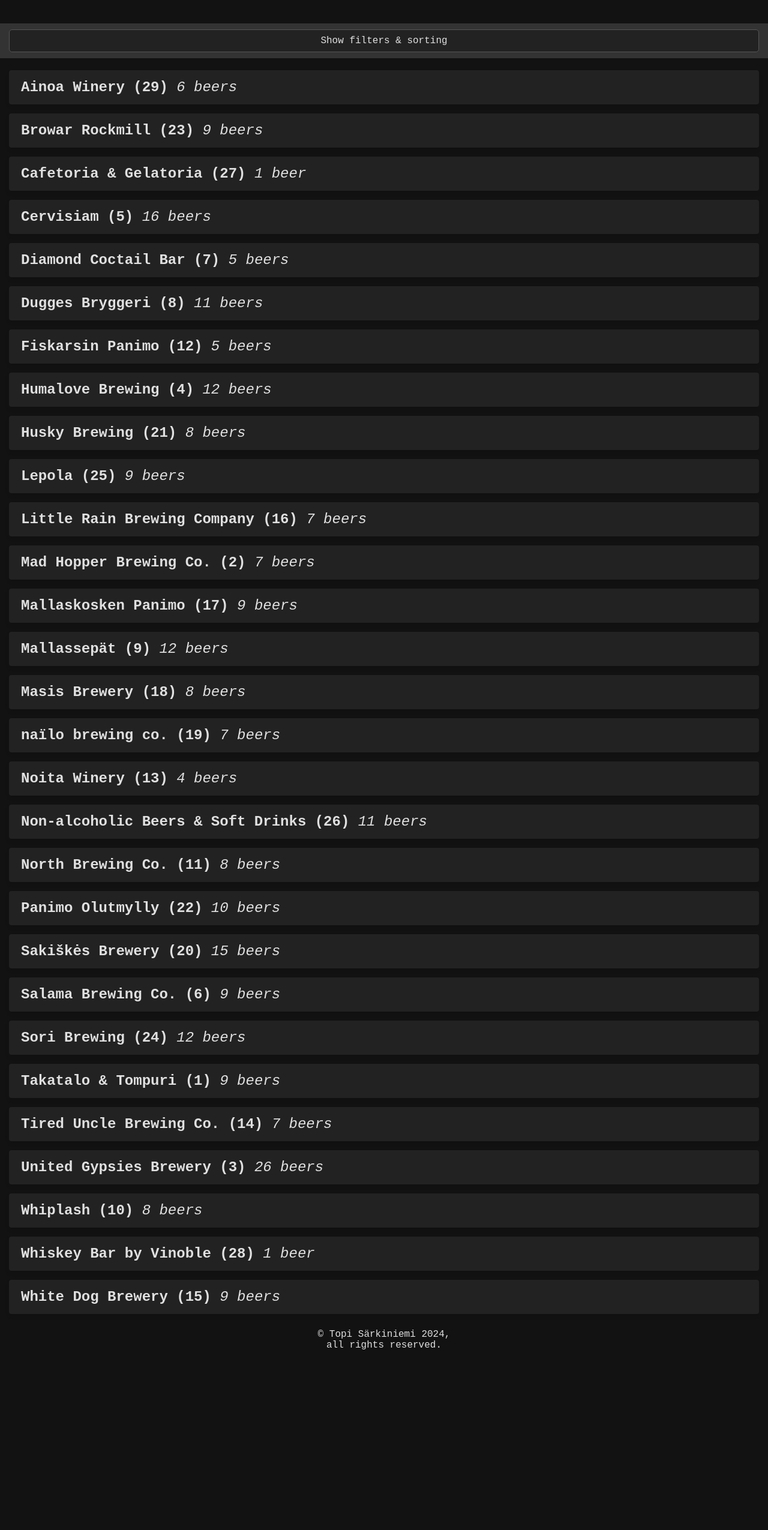
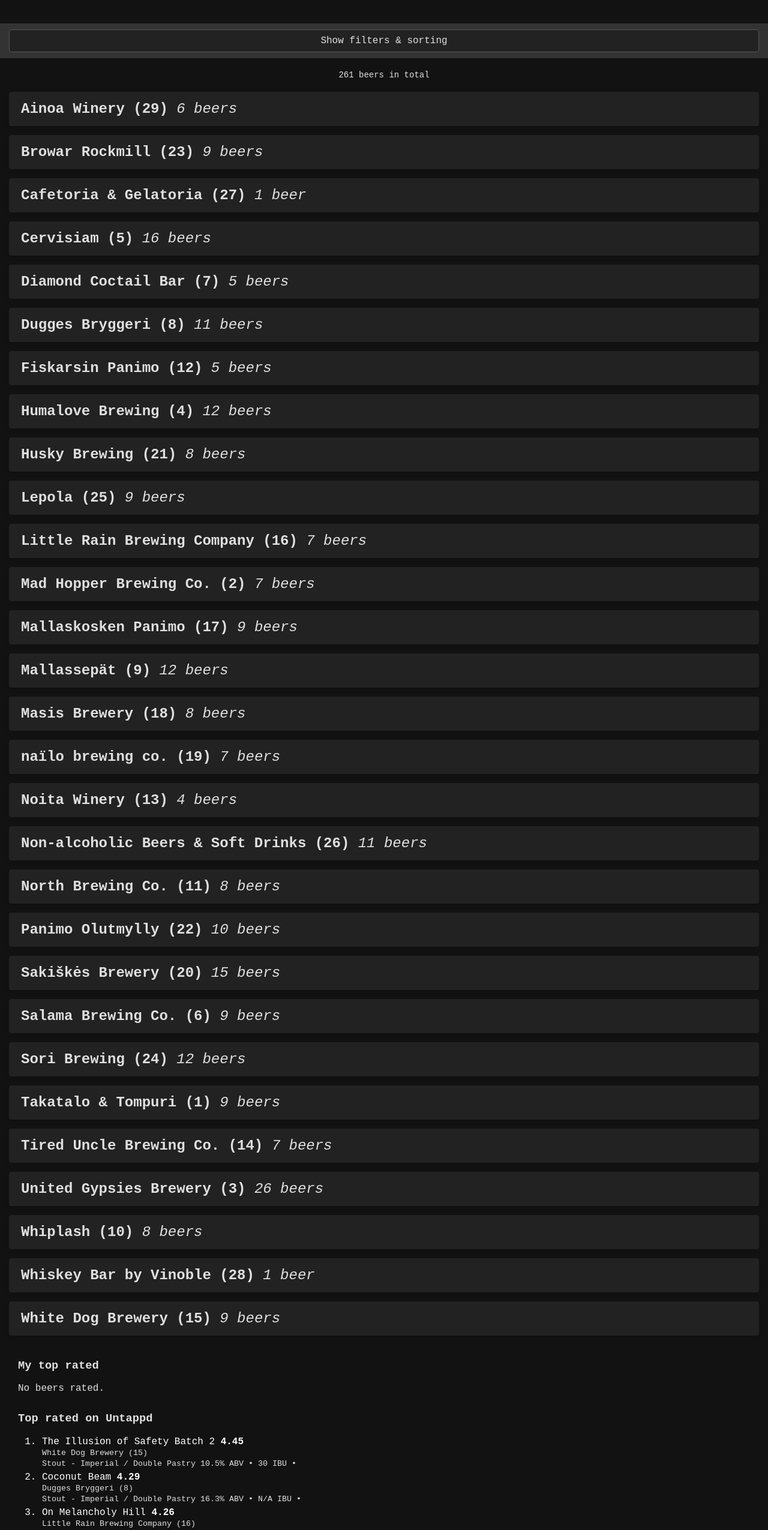
Before and after one commit to topierland/topisarkiniemi, a React (Create React App) app in the folder beer/: page / in a window 1280 px wide. Shown: the part 129-2679 px from the top of the page at 60% size. Before the commit the page ends 2420 px from the top, so only its background shows below. Built offline with nearby package versions, Linux system fonts and the light colour scheme; a web font is replaced by a local one.

Commit message:
Added top lists

```diff
--- a/beer/src/App.scss
+++ b/beer/src/App.scss
@@ -44,6 +44,14 @@
   flex-direction: column;
   gap: 15px;
   padding: 20px 15px;
+  small {
+    display: block;
+    text-align: center;
+    color: $text-color;
+    font-size: 14px;
+    margin-bottom: 5px;
+  }
+
 }
 
 .brewery-item, .beer-item {
@@ -83,6 +91,9 @@
     display: flex;
     align-items: start;
     justify-content: space-between;
+    span {
+      word-break: break-word;
+    }
     button {
       width: 30px;
       border: 0;
@@ -199,6 +210,20 @@
   }
 }
 
+#top-lists {
+  padding: 0 30px 20px 30px;
+  li {
+    margin-bottom: 5px;
+    color: white;
+    em, small {
+      color: $text-color;
+    }
+  }
+  & > div + div {
+    margin-top: 30px;
+  }
+}
+
 header {
   display: flex;
   align-items: center;
@@ -213,4 +238,6 @@
 footer {
   padding: 5px 20px 40px;
   text-align: center;
+  color: $text-color;
+  font-size: 14px;
 }
--- a/beer/src/App.tsx
+++ b/beer/src/App.tsx
@@ -163,7 +163,7 @@
 
   const areFiltersActive = searchQuery !== '' || showFavorites || hasUserRating || (parseFloat(minUntappdRating) !== 0) || showBeersWithoutUntappdRating;
   const visibleBreweries = areFiltersActive ? filteredAndSortedBreweries.filter(brewery => brewery.beers.length > 0) : filteredAndSortedBreweries;
-
+  const beerCount = visibleBreweries.reduce((acc, brewery) => acc + brewery.beers.length, 0);
   const [filtersExpanded, setFiltersExpanded] = useState(false)
 
   const isAnyFilterActive = searchQuery !== '' ||
@@ -171,6 +171,24 @@
       parseFloat(minUntappdRating) > 0 ||
       hasUserRating ||
       showBeersWithoutUntappdRating
+
+  const allBeers = breweries.flatMap(brewery =>
+      brewery.beers.map(beer => ({
+        brewery: brewery?.name,
+        ...beer,
+        userData: getUserBeerData(brewery.id, beer.id)
+      }))
+  );
+
+  const topUntappdRatedBeers = allBeers
+      .filter(beer => beer.untappdRating) // Filter out beers without an Untappd rating
+      .sort((a, b) => parseFloat(b.untappdRating || '0') - parseFloat(a.untappdRating || '0')) // Sort by Untappd rating
+      .slice(0, 10); // Get top 10
+
+  const topUserRatedBeers = allBeers
+      .filter(beer => beer.userData?.userRating) // Filter out beers without a user rating
+      .sort((a, b) => parseFloat(b.userData?.userRating || '0') - parseFloat(a.userData?.userRating || '0')) // Sort by user rating
+      .slice(0, 10); // Get top 10
 
   return (
       <div>
@@ -239,6 +257,7 @@
           </button>
         </div>
         <div id={"beers"}>
+          <small>{beerCount} beers in total</small>
           {visibleBreweries?.length < 1 &&
               <div className={"brewery-item"}>
                 <h2>Fuck. No beers to show.</h2>
@@ -258,7 +277,7 @@
                         return (
                             <div key={compositeKey} className={"beer-item"}>
                               <h3>
-                                {beer.name}
+                                <span>{beer.name}</span>
                                 <button onClick={() => handleFavorite(brewery.id, beer.id)} className={userData.favorite ? "starred" : ""}>
                                   {userData.favorite ? <Starred/> : <Star/>}
                                 </button>
@@ -291,6 +310,31 @@
           )
         }
         </div>
+        <div id={"top-lists"}>
+          <div>
+            <h3>My top rated</h3>
+            {topUserRatedBeers?.length < 1 &&
+            <p>No beers rated.</p>
+            }
+            <ol>
+              {topUserRatedBeers.map((beer,i) => (
+                  <li key={i}>
+                    {beer.name} <b>{parseFloat(beer?.userData?.userRating || '0').toFixed(2)}</b><br/><small>{beer.brewery}<br/>{beer.style} {beer.details} {beer?.untappdRating ? "Untappd: " + parseFloat(beer?.untappdRating || '0').toFixed(2) : ""}</small>
+                  </li>
+              ))}
+            </ol>
+          </div>
+          <div>
+            <h3>Top rated on Untappd</h3>
+            <ol>
+              {topUntappdRatedBeers.map((beer,i)=>(
+                  <li key={i}>
+                    {beer.name} <b>{parseFloat(beer.untappdRating || '0').toFixed(2)}</b><br/><small>{beer.brewery}<br/>{beer.style} {beer.details} {beer?.userData?.userRating ? "My rating: " + parseFloat(beer?.userData?.userRating || '0').toFixed(2) : ""}</small>
+                  </li>
+              ))}
+            </ol>
+          </div>
+        </div>
         <footer>
           © Topi Särkiniemi {new Date().getFullYear()},<br/>all rights reserved.
         </footer>
```
